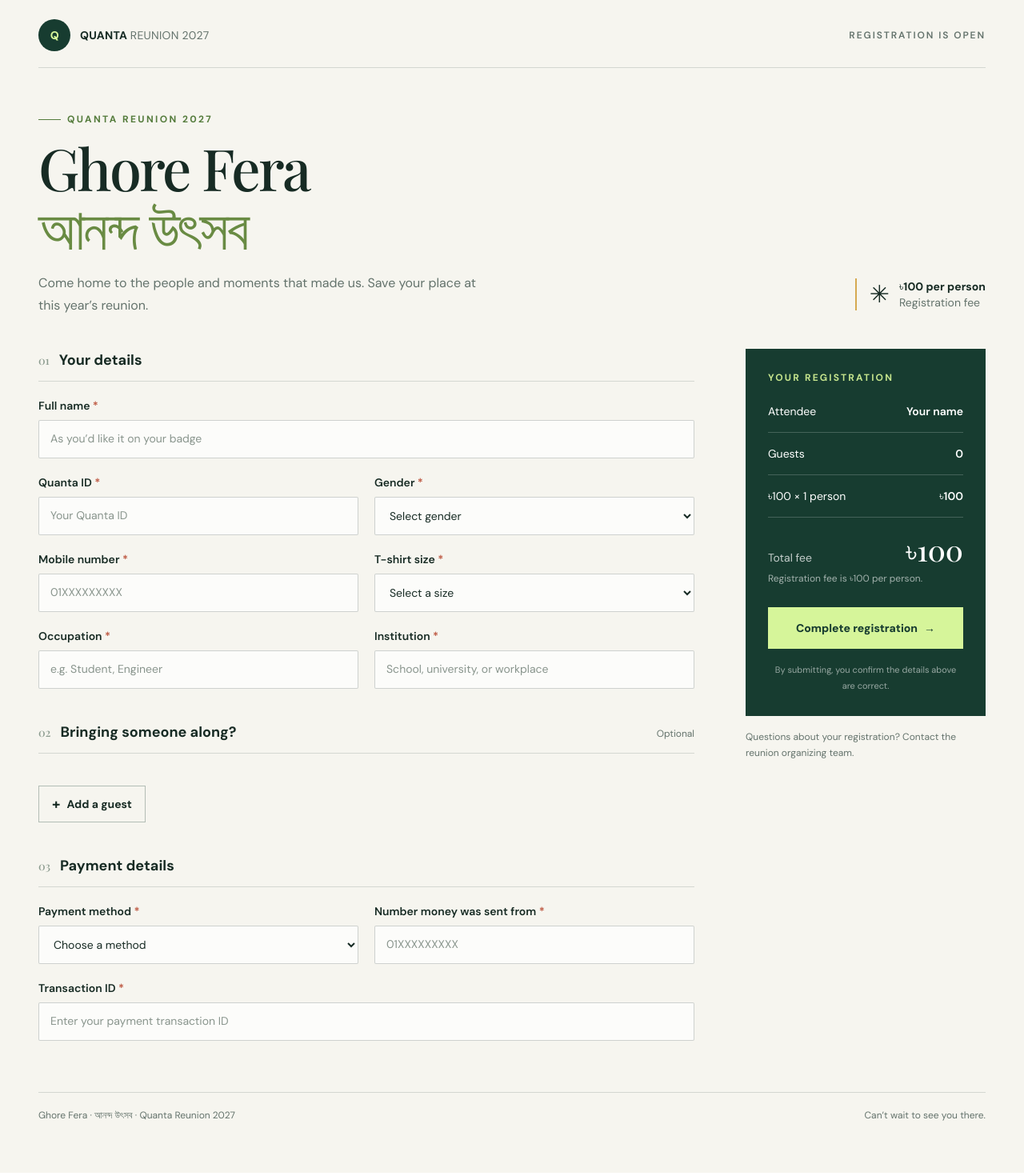
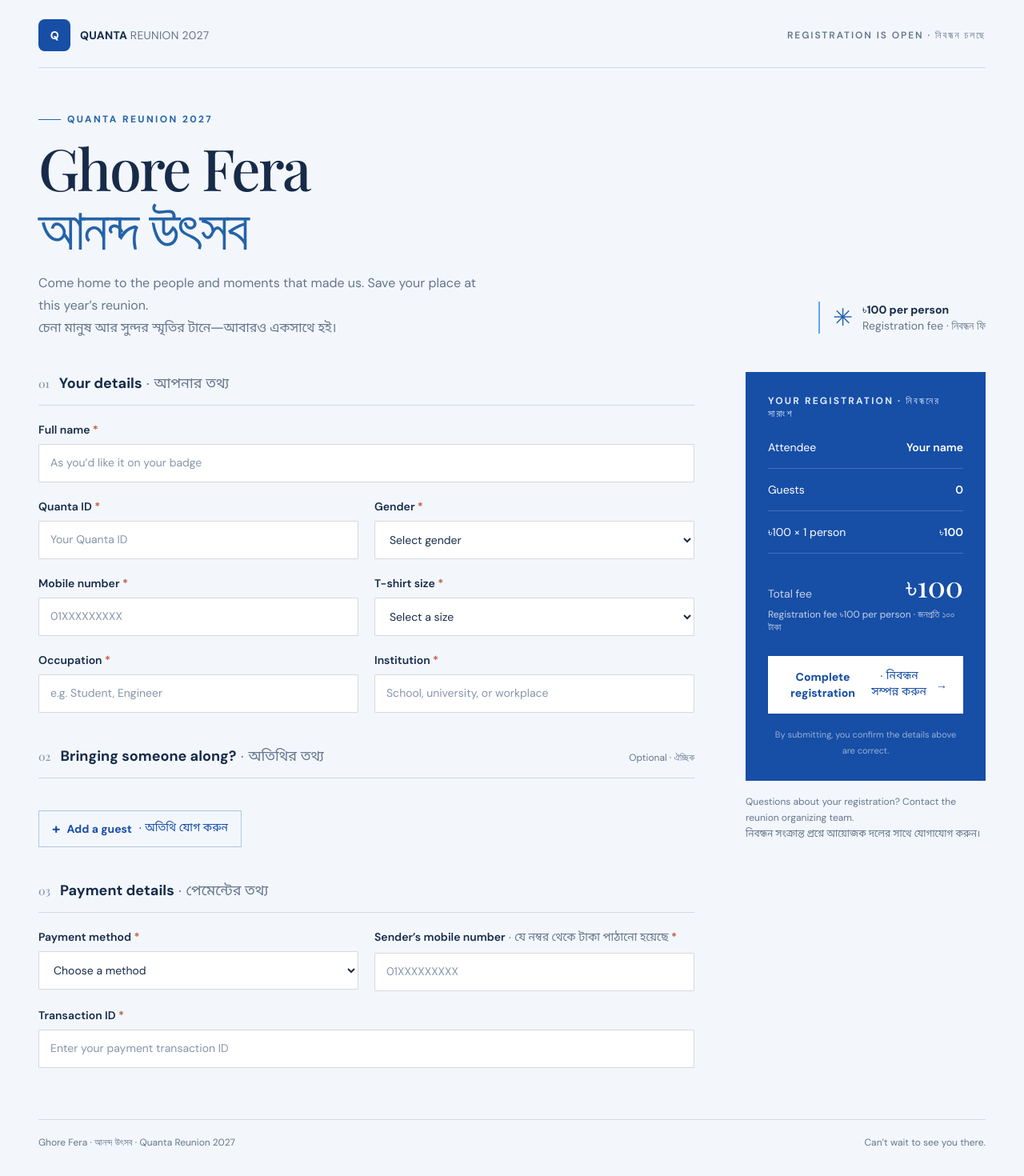
Before and after one commit to parvej236/ghore-fera, a Vue app: page / in a window 1280 px wide. Shown: the top 1470 px of the page at 80% size. Built offline with nearby package versions, Linux system fonts and the light colour scheme.

Commit message:
Update form 1

```diff
--- a/src/App.vue
+++ b/src/App.vue
@@ -23,7 +23,7 @@ const attendeeCount = computed(() => form.guests.length + 1)
 const totalFee = computed(() => attendeeCount.value * registrationFee)
 
 function addGuest() {
-  form.guests.push({ id: nextGuestId++, name: '', number: '', gender: '', relation: '' })
+  form.guests.push({ id: nextGuestId++, name: '', number: '', gender: '', relation: '', tShirtSize: '' })
 }
 
 function removeGuest(id) {
@@ -37,47 +37,47 @@ function completeRegistration() {
 </script>
 
 <template>
-  <main class="min-h-screen bg-[#f6f5ef] text-[#172b24] selection:bg-[#c9ef79] selection:text-[#172b24]">
+  <main class="min-h-screen bg-[#f3f7fc] text-[#172b49] selection:bg-[#bfdbfe] selection:text-[#172b49]">
     <div class="mx-auto max-w-7xl px-5 pb-16 pt-6 sm:px-8 lg:px-12">
-      <header class="flex items-center justify-between border-b border-[#172b24]/15 pb-5">
+      <header class="flex items-center justify-between border-b border-[#172b49]/15 pb-5">
         <a href="#top" class="flex items-center gap-3" aria-label="Ghore Fera home">
-          <span class="grid size-10 place-items-center rounded-full bg-[#173c30] text-sm font-black tracking-tight text-[#d6f59a]">Q</span>
-          <span class="text-sm font-bold tracking-[0.02em]">QUANTA <span class="font-normal text-[#64736c]">REUNION 2027</span></span>
+          <span class="grid size-10 place-items-center rounded-lg bg-[#174ea6] text-sm font-black tracking-tight text-white">Q</span>
+          <span class="text-sm font-bold tracking-[0.02em]">QUANTA <span class="font-normal text-[#66758c]">REUNION 2027</span></span>
         </a>
-        <span class="hidden text-xs font-semibold uppercase tracking-[0.16em] text-[#64736c] sm:block">Registration is open</span>
+        <span class="hidden text-xs font-semibold uppercase tracking-[0.16em] text-[#66758c] sm:block">Registration is open · নিবন্ধন চলছে</span>
       </header>
 
       <section v-if="isComplete" id="top" class="mx-auto flex min-h-[75vh] max-w-2xl flex-col items-center justify-center py-16 text-center">
-        <span class="mb-7 grid size-20 place-items-center rounded-full bg-[#d9f4a7] text-4xl text-[#173c30]" aria-hidden="true">✓</span>
-        <p class="mb-3 text-xs font-bold uppercase tracking-[0.2em] text-[#557c3d]">Ghore Fera 2027</p>
+        <span class="mb-7 grid size-20 place-items-center rounded-full bg-[#dbeafe] text-4xl text-[#174ea6]" aria-hidden="true">✓</span>
+        <p class="mb-3 text-xs font-bold uppercase tracking-[0.2em] text-[#2563a8]">Ghore Fera 2027</p>
         <h1 class="font-serif text-4xl font-medium leading-tight sm:text-6xl">Your registration is complete.</h1>
-        <p class="mt-5 max-w-lg text-base leading-7 text-[#64736c]">Thank you, {{ form.fullName }}. We’re looking forward to welcoming you back for a day of memories, good food, and familiar faces.</p>
+        <p class="mt-5 max-w-lg text-base leading-7 text-[#66758c]">Thank you, {{ form.fullName }}. We’re looking forward to welcoming you back for a day of memories, good food, and familiar faces.<br /><span class="bangla">ধন্যবাদ! পুনর্মিলনীতে আপনার জন্য অপেক্ষা করছি।</span></p>
         <div class="mt-9 flex flex-wrap justify-center gap-3 text-sm">
-          <span class="rounded-full border border-[#172b24]/15 px-4 py-2">{{ attendeeCount }} {{ attendeeCount === 1 ? 'attendee' : 'attendees' }}</span>
-          <span class="rounded-full border border-[#172b24]/15 px-4 py-2">৳{{ totalFee }} registration fee</span>
+          <span class="rounded-full border border-[#172b49]/15 px-4 py-2">{{ attendeeCount }} {{ attendeeCount === 1 ? 'attendee' : 'attendees' }}</span>
+          <span class="rounded-full border border-[#172b49]/15 px-4 py-2">৳{{ totalFee }} registration fee</span>
         </div>
-        <button type="button" class="mt-10 text-sm font-semibold underline decoration-[#9aab9f] underline-offset-4 hover:text-[#557c3d]" @click="isComplete = false">Back to registration details</button>
+        <button type="button" class="mt-10 text-sm font-semibold underline decoration-[#9aabbd] underline-offset-4 hover:text-[#174ea6]" @click="isComplete = false">Back to registration details</button>
       </section>
 
       <template v-else>
         <section id="top" class="grid gap-8 pb-10 pt-10 sm:pt-14 lg:grid-cols-[1fr_auto] lg:items-end">
           <div>
-            <p class="mb-4 flex items-center gap-2 text-xs font-bold uppercase tracking-[0.2em] text-[#557c3d]"><span class="h-px w-7 bg-[#557c3d]"></span> Quanta Reunion 2027</p>
-            <h1 class="max-w-3xl font-serif text-5xl font-medium leading-[1.02] tracking-[-0.035em] sm:text-7xl">Ghore Fera<br /><span class="text-[#698b43]">আনন্দ উৎসব</span></h1>
-            <p class="mt-5 max-w-xl text-base leading-7 text-[#64736c]">Come home to the people and moments that made us. Save your place at this year’s reunion.</p>
+            <p class="mb-4 flex items-center gap-2 text-xs font-bold uppercase tracking-[0.2em] text-[#2563a8]"><span class="h-px w-7 bg-[#2563a8]"></span> Quanta Reunion 2027</p>
+            <h1 class="max-w-3xl font-serif text-5xl font-medium leading-[1.02] tracking-[-0.035em] sm:text-7xl">Ghore Fera<br /><span class="text-[#2563a8]">আনন্দ উৎসব</span></h1>
+            <p class="mt-5 max-w-xl text-base leading-7 text-[#66758c]">Come home to the people and moments that made us. Save your place at this year’s reunion.<br /><span class="bangla">চেনা মানুষ আর সুন্দর স্মৃতির টানে—আবারও একসাথে হই।</span></p>
           </div>
-          <div class="flex items-center gap-3 border-l-2 border-[#d6a951] pl-4 lg:mb-2">
-            <span class="text-3xl" aria-hidden="true">✳</span>
-            <p class="text-sm leading-5"><span class="block font-bold">৳100 per person</span><span class="text-[#64736c]">Registration fee</span></p>
+          <div class="flex items-center gap-3 border-l-2 border-[#60a5fa] pl-4 lg:mb-2">
+            <span class="text-3xl text-[#2563a8]" aria-hidden="true">✳</span>
+            <p class="text-sm leading-5"><span class="block font-bold">৳100 per person</span><span class="text-[#66758c]">Registration fee · নিবন্ধন ফি</span></p>
           </div>
         </section>
 
         <form class="grid items-start gap-10 lg:grid-cols-[minmax(0,1fr)_300px] lg:gap-16" @submit.prevent="completeRegistration">
           <div class="space-y-10">
             <section aria-labelledby="attendee-heading">
-              <div class="mb-5 flex items-baseline gap-3 border-b border-[#172b24]/15 pb-3">
+              <div class="mb-5 flex items-baseline gap-3 border-b border-[#172b49]/15 pb-3">
                 <span class="font-serif text-sm italic text-[#8b9b8e]">01</span>
-                <h2 id="attendee-heading" class="text-lg font-bold">Your details</h2>
+                <h2 id="attendee-heading" class="text-lg font-bold">Your details <span class="bangla font-normal text-[#66758c]">· আপনার তথ্য</span></h2>
               </div>
               <div class="grid gap-x-5 gap-y-5 sm:grid-cols-2">
                 <label class="sm:col-span-2">
@@ -91,7 +91,7 @@ function completeRegistration() {
                 <label>
                   <span class="mb-2 block text-sm font-semibold">Gender <span class="text-[#bc553e]">*</span></span>
                   <select v-model="form.gender" required class="form-control">
-                    <option value="" disabled>Select gender</option><option>Woman</option><option>Man</option><option>Non-binary</option><option>Prefer not to say</option>
+                    <option value="" disabled>Select gender</option><option>Male</option><option>Female</option>
                   </select>
                 </label>
                 <label>
@@ -116,12 +116,12 @@ function completeRegistration() {
             </section>
 
             <section aria-labelledby="guests-heading">
-              <div class="mb-5 flex items-baseline justify-between gap-4 border-b border-[#172b24]/15 pb-3">
-                <div class="flex items-baseline gap-3"><span class="font-serif text-sm italic text-[#8b9b8e]">02</span><h2 id="guests-heading" class="text-lg font-bold">Bringing someone along?</h2></div>
-                <span class="text-xs text-[#64736c]">Optional</span>
+              <div class="mb-5 flex items-baseline justify-between gap-4 border-b border-[#172b49]/15 pb-3">
+                <div class="flex items-baseline gap-3"><span class="font-serif text-sm italic text-[#8795a9]">02</span><h2 id="guests-heading" class="text-lg font-bold">Bringing someone along? <span class="bangla font-normal text-[#66758c]">· অতিথির তথ্য</span></h2></div>
+                <span class="text-xs text-[#66758c]">Optional · ঐচ্ছিক</span>
               </div>
               <div v-if="form.guests.length" class="space-y-5">
-                <fieldset v-for="(guest, index) in form.guests" :key="guest.id" class="border-l-2 border-[#d6a951] bg-white/60 p-5 sm:p-6">
+                <fieldset v-for="(guest, index) in form.guests" :key="guest.id" class="border-l-2 border-[#60a5fa] bg-white p-5 sm:p-6">
                   <legend class="px-2 text-sm font-bold">Guest {{ index + 1 }}</legend>
                   <div class="grid gap-4 sm:grid-cols-2">
                     <label>
@@ -134,22 +134,26 @@ function completeRegistration() {
                     </label>
                     <label>
                       <span class="mb-2 block text-sm font-semibold">Guest gender <span class="text-[#bc553e]">*</span></span>
-                      <select v-model="guest.gender" required class="form-control"><option value="" disabled>Select gender</option><option>Woman</option><option>Man</option><option>Non-binary</option><option>Prefer not to say</option></select>
+                      <select v-model="guest.gender" required class="form-control"><option value="" disabled>Select gender</option><option>Male</option><option>Female</option></select>
                     </label>
                     <label>
                       <span class="mb-2 block text-sm font-semibold">Relation with guest <span class="text-[#bc553e]">*</span></span>
                       <input v-model.trim="guest.relation" required class="form-control" placeholder="e.g. Friend, sibling" />
                     </label>
+                    <label>
+                      <span class="mb-2 block text-sm font-semibold">T-shirt size <span class="text-[#bc553e]">*</span></span>
+                      <select v-model="guest.tShirtSize" required class="form-control"><option value="" disabled>Select a size</option><option>XS</option><option>S</option><option>M</option><option>L</option><option>XL</option><option>XXL</option><option>XXXL</option></select>
+                    </label>
                   </div>
                   <button type="button" class="mt-4 text-xs font-semibold text-[#a34332] underline underline-offset-4" @click="removeGuest(guest.id)">Remove guest</button>
                 </fieldset>
               </div>
-              <button type="button" class="mt-5 inline-flex items-center gap-2 border border-[#173c30]/30 px-4 py-3 text-sm font-bold transition hover:border-[#173c30] hover:bg-[#e8eddf]" @click="addGuest"><span class="text-lg leading-none" aria-hidden="true">+</span> Add a guest</button>
+              <button type="button" class="mt-5 inline-flex items-center gap-2 border border-[#174ea6]/30 px-4 py-3 text-sm font-bold text-[#174ea6] transition hover:border-[#174ea6] hover:bg-[#e8f1fc]" @click="addGuest"><span class="text-lg leading-none" aria-hidden="true">+</span> Add a guest <span class="bangla font-normal">· অতিথি যোগ করুন</span></button>
             </section>
 
             <section aria-labelledby="payment-heading">
-              <div class="mb-5 flex items-baseline gap-3 border-b border-[#172b24]/15 pb-3">
-                <span class="font-serif text-sm italic text-[#8b9b8e]">03</span><h2 id="payment-heading" class="text-lg font-bold">Payment details</h2>
+              <div class="mb-5 flex items-baseline gap-3 border-b border-[#172b49]/15 pb-3">
+                <span class="font-serif text-sm italic text-[#8795a9]">03</span><h2 id="payment-heading" class="text-lg font-bold">Payment details <span class="bangla font-normal text-[#66758c]">· পেমেন্টের তথ্য</span></h2>
               </div>
               <div class="grid gap-x-5 gap-y-5 sm:grid-cols-2">
                 <label>
@@ -157,7 +161,7 @@ function completeRegistration() {
                   <select v-model="form.paymentMethod" required class="form-control"><option value="" disabled>Choose a method</option><option>bKash</option><option>Nagad</option><option>Rocket</option><option>Bank transfer</option><option>Cash</option></select>
                 </label>
                 <label>
-                  <span class="mb-2 block text-sm font-semibold">Number money was sent from <span class="text-[#bc553e]">*</span></span>
+                  <span class="mb-2 block text-sm font-semibold">Sender’s mobile number <span class="bangla font-normal text-[#66758c]">· যে নম্বর থেকে টাকা পাঠানো হয়েছে</span> <span class="text-[#bc553e]">*</span></span>
                   <input v-model.trim="form.senderNumber" type="tel" inputmode="tel" required class="form-control" placeholder="01XXXXXXXXX" />
                 </label>
                 <label class="sm:col-span-2">
@@ -169,21 +173,21 @@ function completeRegistration() {
           </div>
 
           <aside class="lg:sticky lg:top-6">
-            <div class="bg-[#173c30] p-6 text-white sm:p-7">
-              <p class="text-xs font-bold uppercase tracking-[0.18em] text-[#c6e58d]">Your registration</p>
+            <div class="bg-[#174ea6] p-6 text-white sm:p-7">
+              <p class="text-xs font-bold uppercase tracking-[0.18em] text-[#dbeafe]">Your registration · নিবন্ধনের সারাংশ</p>
               <div class="mt-6 flex items-center justify-between border-b border-white/20 pb-4 text-sm"><span>Attendee</span><span class="max-w-[55%] truncate text-right font-semibold">{{ form.fullName || 'Your name' }}</span></div>
               <div class="flex items-center justify-between border-b border-white/20 py-4 text-sm"><span>Guests</span><span class="font-semibold">{{ form.guests.length }}</span></div>
               <div class="flex items-center justify-between border-b border-white/20 py-4 text-sm"><span>৳{{ registrationFee }} × {{ attendeeCount }} {{ attendeeCount === 1 ? 'person' : 'people' }}</span><span class="font-semibold">৳{{ totalFee }}</span></div>
               <div class="flex items-end justify-between pt-5"><span class="text-sm text-white/75">Total fee</span><span class="font-serif text-4xl">৳{{ totalFee }}</span></div>
-              <p class="mt-2 text-xs text-white/60">Registration fee is ৳100 per person.</p>
-              <button type="submit" class="mt-7 flex w-full items-center justify-center gap-2 bg-[#d6f59a] px-5 py-4 text-sm font-extrabold text-[#173c30] transition hover:bg-white focus-visible:outline-2 focus-visible:outline-offset-4 focus-visible:outline-[#d6f59a]">Complete registration <span aria-hidden="true">→</span></button>
+              <p class="mt-2 text-xs text-white/75">Registration fee ৳100 per person · জনপ্রতি ১০০ টাকা</p>
+              <button type="submit" class="mt-7 flex w-full items-center justify-center gap-2 bg-white px-5 py-4 text-sm font-extrabold text-[#174ea6] transition hover:bg-[#dbeafe] focus-visible:outline-2 focus-visible:outline-offset-4 focus-visible:outline-white">Complete registration <span class="bangla font-normal">· নিবন্ধন সম্পন্ন করুন</span><span aria-hidden="true">→</span></button>
               <p class="mt-4 text-center text-[11px] leading-5 text-white/55">By submitting, you confirm the details above are correct.</p>
             </div>
-            <p class="mt-4 text-xs leading-5 text-[#64736c]">Questions about your registration? Contact the reunion organizing team.</p>
+            <p class="mt-4 text-xs leading-5 text-[#66758c]">Questions about your registration? Contact the reunion organizing team.<br /><span class="bangla">নিবন্ধন সংক্রান্ত প্রশ্নে আয়োজক দলের সাথে যোগাযোগ করুন।</span></p>
           </aside>
         </form>
 
-        <footer class="mt-16 flex flex-col gap-2 border-t border-[#172b24]/15 pt-5 text-xs text-[#64736c] sm:flex-row sm:items-center sm:justify-between">
+        <footer class="mt-16 flex flex-col gap-2 border-t border-[#172b49]/15 pt-5 text-xs text-[#66758c] sm:flex-row sm:items-center sm:justify-between">
           <span>Ghore Fera · আনন্দ উৎসব · Quanta Reunion 2027</span><span>Can’t wait to see you there.</span>
         </footer>
       </template>
@@ -193,6 +197,7 @@ function completeRegistration() {
 
 <style>
 @import url('https://fonts.googleapis.com/css2?family=DM+Sans:wght@400;500;600;700;800&family=Playfair+Display:wght@500;600&display=swap');
+@import url('https://fonts.googleapis.com/css2?family=Noto+Sans+Bengali:wght@400;500;600;700&display=swap');
 
 :root {
   font-family: 'DM Sans', sans-serif;
@@ -204,14 +209,18 @@ function completeRegistration() {
   font-family: 'Playfair Display', Georgia, serif;
 }
 
+.bangla {
+  font-family: 'Noto Sans Bengali', sans-serif;
+}
+
 .form-control {
   width: 100%;
   min-height: 48px;
-  border: 1px solid rgb(23 43 36 / 20%);
+  border: 1px solid rgb(23 43 73 / 18%);
   border-radius: 2px;
-  background: rgb(255 255 255 / 65%);
+  background: #fff;
   padding: 0.75rem 0.875rem;
-  color: #172b24;
+  color: #172b49;
   font: inherit;
   font-size: 0.875rem;
   outline: none;
@@ -219,13 +228,13 @@ function completeRegistration() {
 }
 
 .form-control::placeholder {
-  color: #89958d;
+  color: #8795a9;
 }
 
 .form-control:focus {
-  border-color: #557c3d;
+  border-color: #2563a8;
   background: white;
-  box-shadow: 0 0 0 3px rgb(85 124 61 / 14%);
+  box-shadow: 0 0 0 3px rgb(37 99 168 / 14%);
 }
 
 @media (prefers-reduced-motion: reduce) {
```
